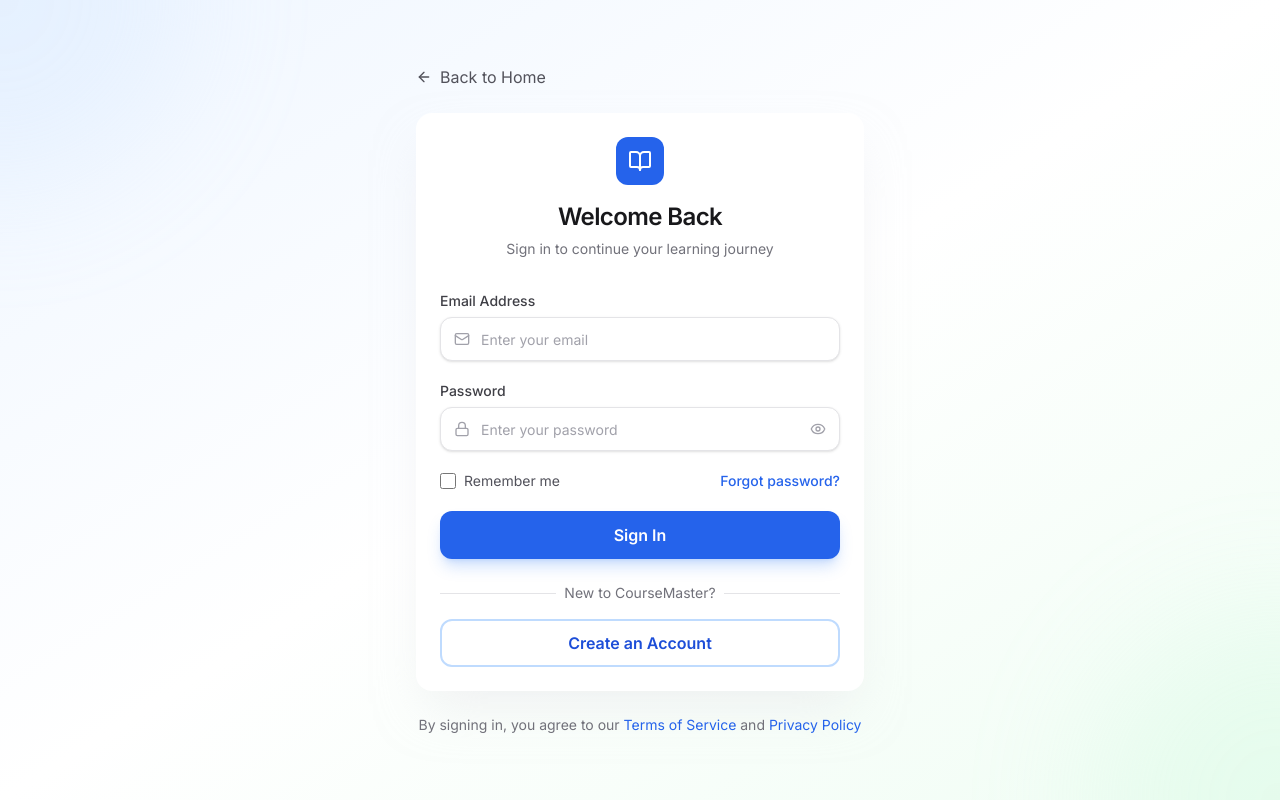
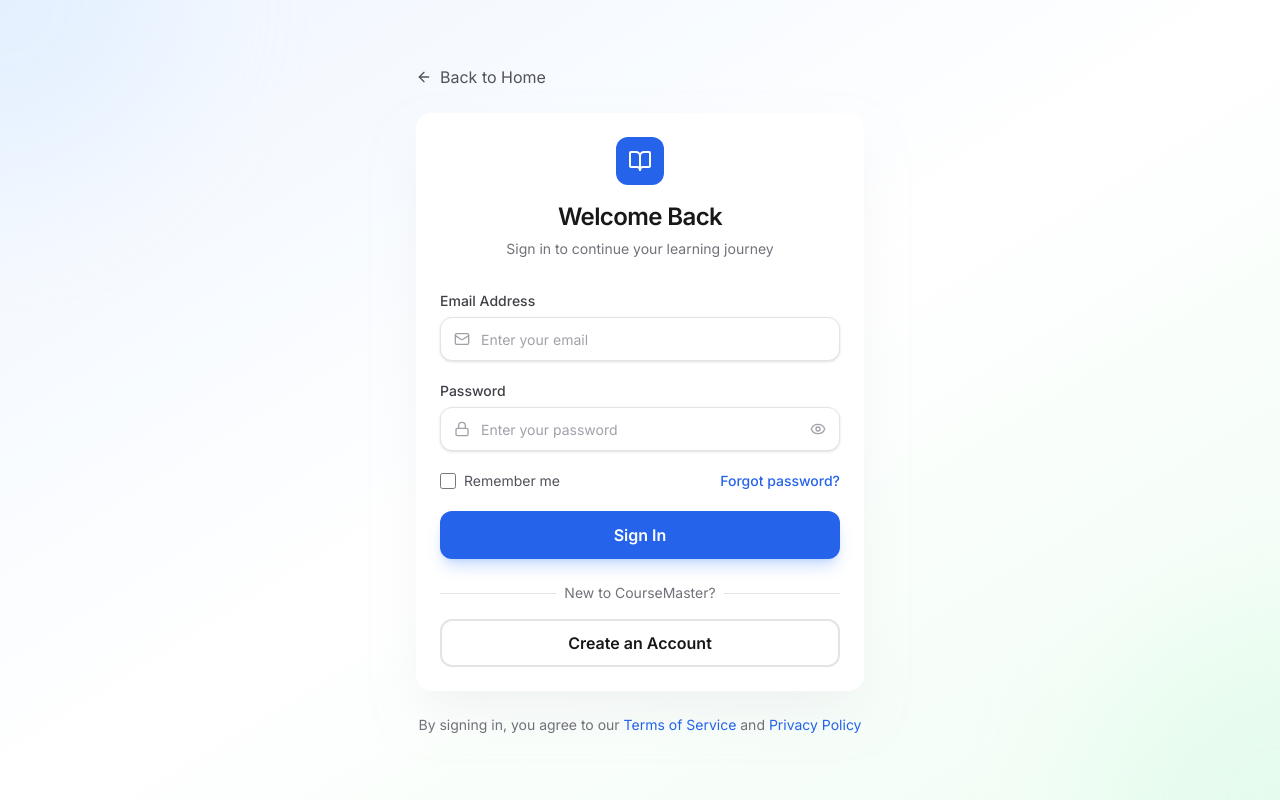
Before and after one commit to Mehedihasan444/course-master, a Next.js app: page /login in a window 1280 px wide. Built offline with nearby package versions, Linux system fonts and the light colour scheme; no server answers.

Commit message:
fix: Update outline button variant to be more customizable
Changed outline variant to use transparent background and neutral border,
allowing custom classes to properly override styles for dark backgrounds.

```diff
--- a/src/components/ui/Button.tsx
+++ b/src/components/ui/Button.tsx
@@ -15,7 +15,7 @@ const buttonVariants = cva(
         destructive:
           "bg-red-600 text-white shadow-lg shadow-red-500/25 hover:bg-red-700 hover:shadow-xl",
         outline:
-          "border-2 border-primary-200 bg-white text-primary-700 hover:bg-primary-50 hover:border-primary-300",
+          "border-2 border-surface-200 bg-transparent hover:bg-surface-50",
         secondary:
           "bg-surface-100 text-surface-900 hover:bg-surface-200",
         ghost:
```
